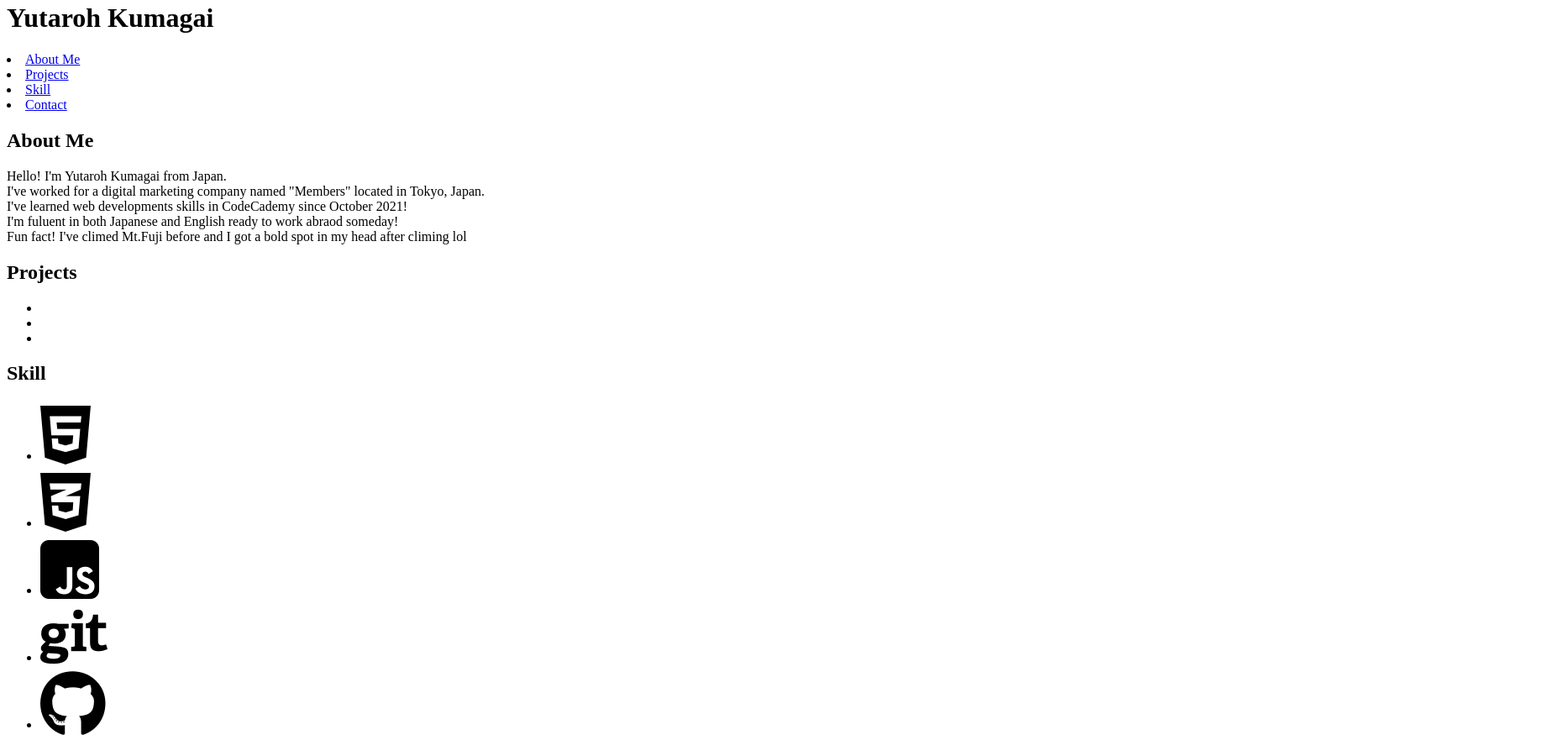
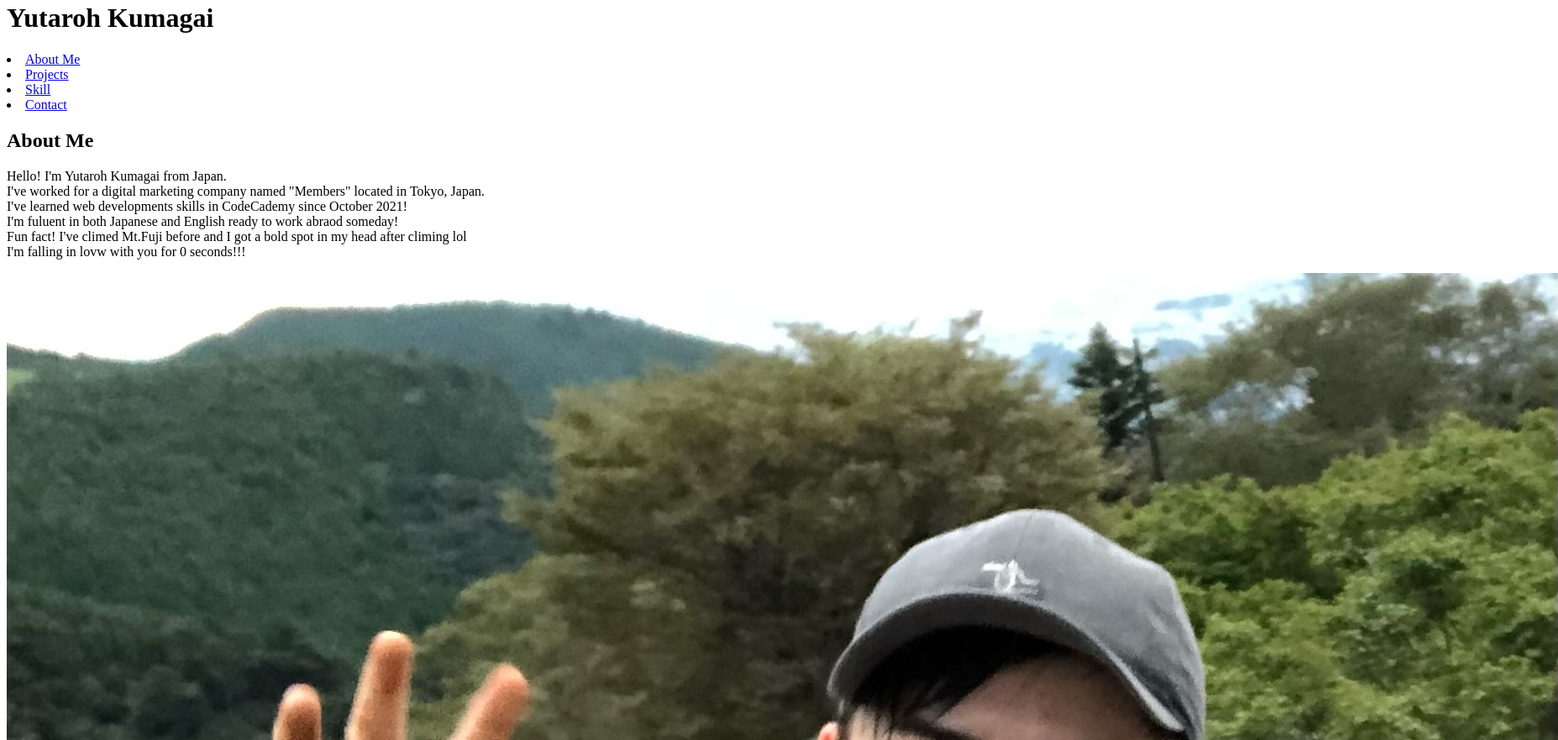
Before and after one commit to yutarohK/portfolio, a plain HTML site: page index.html in a window 1280 px wide. Shown: the part 18-899 px from the top of the page at 84% size, 1855 px wide, since content can reach past the window. Drawn offline with Linux system fonts and the light colour scheme.

Commit message:
Pictures added

```diff
--- a/index.html
+++ b/index.html
@@ -32,8 +32,13 @@
         I've worked for a digital marketing company named "Members" located in Tokyo, Japan.<br>
         I've learned web developments skills in CodeCademy since October 2021!<br>
         I'm fuluent in both Japanese and English ready to work abraod someday!<br>
-        Fun fact! I've climed Mt.Fuji before and I got a bold spot in my head after climing lol
+        Fun fact! I've climed Mt.Fuji before and I got a bold spot in my head after climing lol<br>
+        I'm falling in lovw with you for <span id="time-containar">0</span> seconds!!!
         </p>
+
+        <img src="sources/yutaroh.png">
+
+        <p>"See the World not as it is, but as it Should be"</p>
 
         <h2 id="projects">Projects</h2>
 
```
Also changed, not shown: sources/yutaroh.png (added), 1 other file.
